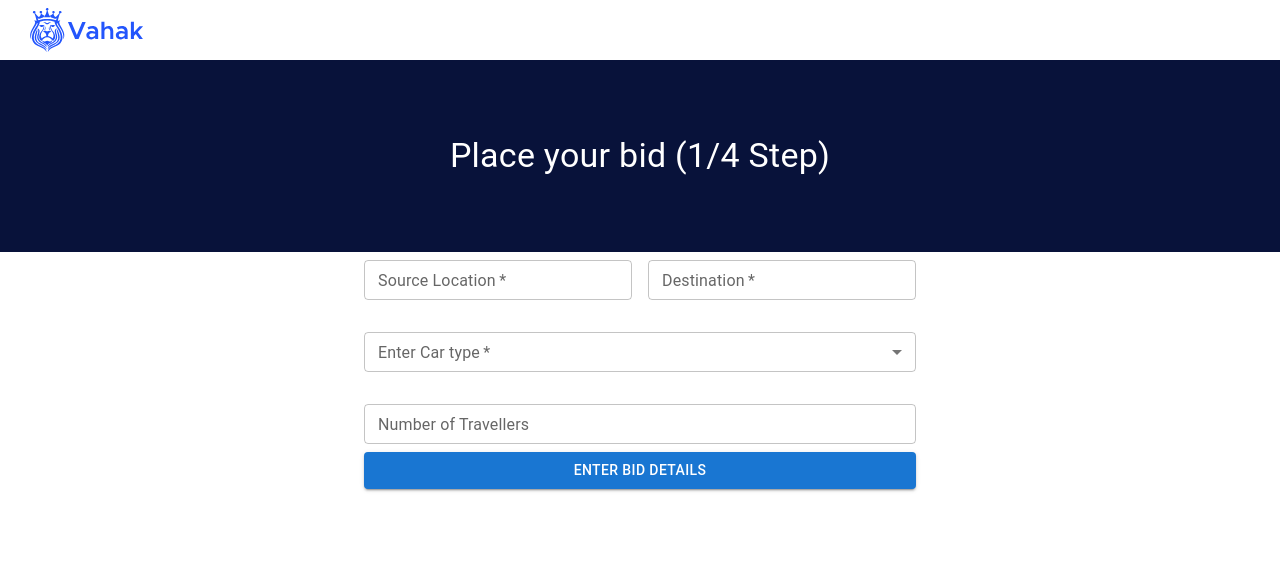
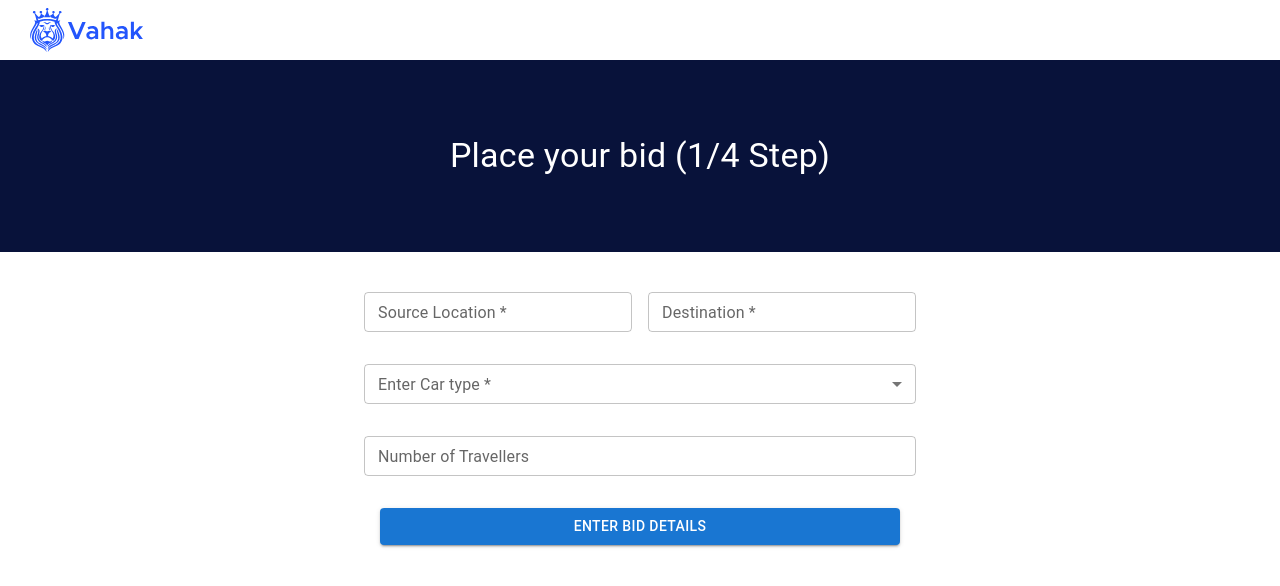
Before and after one commit to r4v-r4n/vahak-assignment, a React (Create React App) app: page / in a window 1280 px wide. Shown: the top 586 px of the page. Built offline with nearby package versions, Linux system fonts and the light colour scheme.

Commit message:
Update StepOne.tsx

```diff
--- a/src/components/form/forms/StepOne.tsx
+++ b/src/components/form/forms/StepOne.tsx
@@ -1,8 +1,8 @@
-import { Button, Grid } from '@mui/material';
+import { Box, Button, Grid } from '@mui/material';
 import { FormikControl } from 'common';
 import { Form, Formik } from 'formik';
 import { useAppDispatch } from 'store';
-import { journeyDetailsReducer } from 'store/app/appSlice';
+import { incrementStep, journeyDetailsReducer } from 'store/app/appSlice';
 import * as yup from 'yup';
 
 type Values = {
@@ -31,38 +31,32 @@ const StepOne = () => {
 		sourceLocation: yup.string().required('Source location is required'),
 		destination: yup.string().required('Destination is required'),
 		carType: yup.string().required('Car Type is required'),
-		travellers: yup.number().required('Travellers is required'),
+		travellers: yup.number().typeError('Must be a number'),
 	});
 	const onSubmit = (values: Values) => {
-		console.log(values);
 		dispatch(journeyDetailsReducer(values));
+		dispatch(incrementStep());
 	};
 
 	return (
-		<>
+		<Box mt={4}>
 			<Formik initialValues={initialValues} validationSchema={validationSchema} onSubmit={onSubmit}>
 				{() => (
 					<Form>
 						<Grid container spacing={2}>
 							<Grid item xs={12} sm={6}>
-								<FormikControl
-									control='muiInput'
-									name='sourceLocation'
-									label='Source Location'
-									required
-								/>
+								<FormikControl control='muiInput' name='sourceLocation' label='Source Location *' />
 							</Grid>
 							<Grid item xs={12} sm={6}>
-								<FormikControl control='muiInput' name='destination' label='Destination' required />
+								<FormikControl control='muiInput' name='destination' label='Destination *' />
 							</Grid>
 
 							<Grid item xs={12}>
 								<FormikControl
 									control='muiSelect'
 									name='carType'
-									label='Enter Car type'
+									label='Enter Car type *'
 									options={carTypeOptions}
-									required
 								/>
 							</Grid>
 							<Grid item xs={12}>
@@ -70,17 +64,19 @@ const StepOne = () => {
 									control='muiInput'
 									name='travellers'
 									label='Number of Travellers'
-									type='number'
+									inputProps={{ maxLength: 10 }}
 								/>
 							</Grid>
 						</Grid>
-						<Button variant='contained' color='primary' type='submit' fullWidth>
-							Enter Bid Details
-						</Button>
+						<Box my={3} mx={2}>
+							<Button variant='contained' color='primary' type='submit' fullWidth>
+								Enter Bid Details
+							</Button>
+						</Box>
 					</Form>
 				)}
 			</Formik>
-		</>
+		</Box>
 	);
 };
 
```
